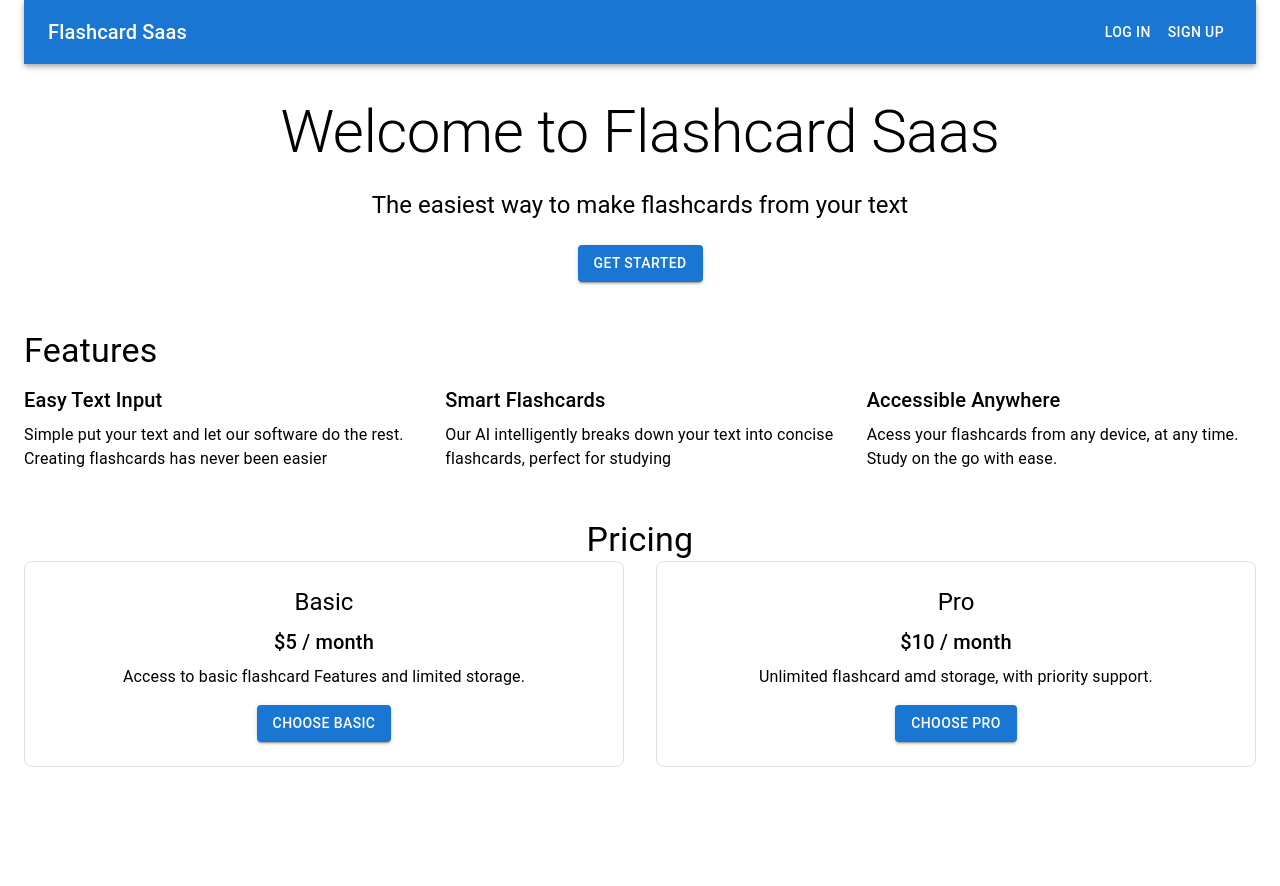
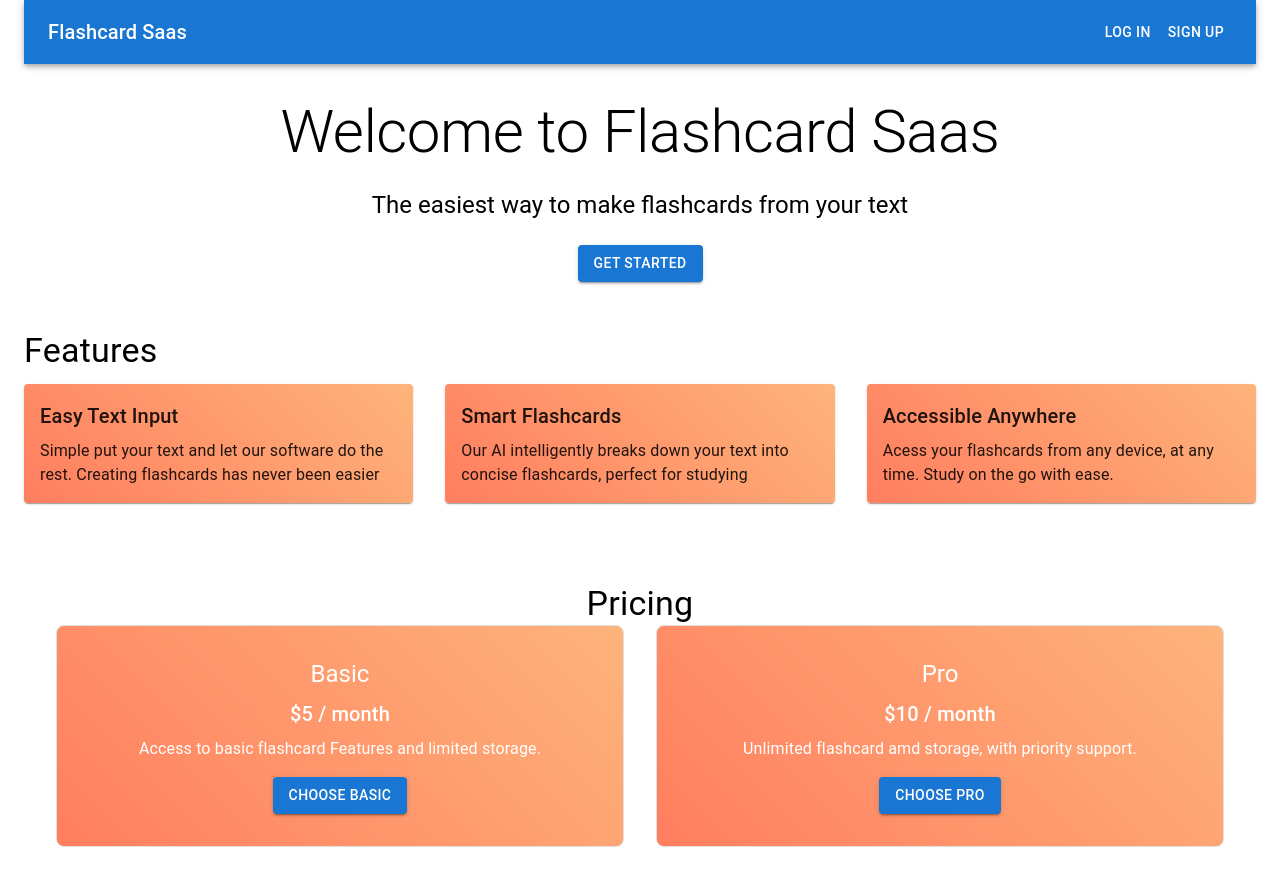
Before and after one commit to JasperCheng10/Flashcard, a Next.js app: page / in a window 1280 px wide. Shown: the top 886 px of the page. Before the commit the page ends 815 px from the top, so only its background shows below. Built offline with nearby package versions, Linux system fonts and the light colour scheme; no server answers.

Commit message:
doing ui, fixed one error

```diff
--- a/app/generate/page.js
+++ b/app/generate/page.js
@@ -23,8 +23,7 @@ import {
     TextField,
 } from '@mui/material'
 
-import {db} from 'firebase'
-
+import {db} from 'firebase/firestore'
 
 import { useRouter } from 'next/navigation'
 import { useState } from 'react'
--- a/app/page.js
+++ b/app/page.js
@@ -7,6 +7,7 @@ import {
   Button,
   Container,
   Grid,
+  Paper,
   Toolbar,
   Typography,
 } from "@mui/material";
@@ -14,7 +15,6 @@ import Head from "next/head";
 
 
 // test 2
-
 export default function Home() {
   return (
     <Container maxWidth="100vw">
@@ -25,7 +25,7 @@ export default function Home() {
 
       <AppBar position="static">
         <Toolbar>
-          <Typography variant="h6" sx={{ flexGrow: 1 }}>
+          <Typography variant="h6" sx={{ flexGrow: 1}}>
             Flashcard Saas
           </Typography>
 
@@ -44,6 +44,7 @@ export default function Home() {
         sx={{
           textAlign: "center",
           my: 4,
+          color: "black",
         }}
       >
         <Typography variant="h2" gutterBottom>Welcome to Flashcard Saas</Typography>
@@ -59,41 +60,49 @@ export default function Home() {
         <Typography variant="h4" gutterBottom>Features</Typography>
         <Grid container spacing={4}>
           <Grid item xs={12} md={4}>
+            <Paper sx = {{background: 'linear-gradient(45deg, #ff7e5f, #feb47b)', p: 2}}>
             <Typography variant="h6" gutterBottom>Easy Text Input</Typography>
             <Typography>
               {" "}
               Simple put your text and let our software do the rest. Creating
               flashcards has never been easier
             </Typography>
+            </Paper>
           </Grid>
           <Grid item xs={12} md={4}>
+            <Paper sx = {{background: 'linear-gradient(45deg, #ff7e5f, #feb47b)', p: 2}}>
             <Typography variant="h6" gutterBottom>Smart Flashcards</Typography>
             <Typography>
               {" "}
               Our AI intelligently breaks down your text into concise
               flashcards, perfect for studying
             </Typography>
+            </Paper>
           </Grid>
           <Grid item xs={12} md={4}>
+            <Paper sx = {{background: 'linear-gradient(45deg, #ff7e5f, #feb47b)', p: 2}}>
             <Typography variant="h6" gutterBottom>Accessible Anywhere</Typography>
             <Typography>
               {" "}
               Acess your flashcards from any device, at any time. Study on the
               go with ease.
             </Typography>
+            </Paper>
           </Grid>
         </Grid>
       </Box>
-      <Box sx={{ my: 6, textAlign: "center" }}>
+      <Box sx={{ my: 6, textAlign: "center", padding:4, paddingBottom: 4}}>
         <Typography variant="h4">Pricing</Typography>
         <Grid container spacing={4}>
           <Grid item xs={12} md={6}>
             <Box
               sx={{
-                p: 3,
+                p: 4,
                 border: "1px solid",
                 borderColor: "grey.300",
                 borderRadius: 2,
+                color: "white",
+                background: 'linear-gradient(45deg, #ff7e5f, #feb47b)'
               }}
             >
               <Typography variant="h5"gutterBottom>Basic</Typography>
@@ -111,10 +120,12 @@ export default function Home() {
           <Grid item xs={12} md={6}>
             <Box
               sx={{
-                p: 3,
+                p: 4,
                 border: "1px solid",
                 borderColor: "grey.300",
                 borderRadius: 2,
+                color: "white",
+                background: 'linear-gradient(45deg, #ff7e5f, #feb47b)'
               }}
             >
               <Typography variant="h5"gutterBottom>Pro</Typography>
```
